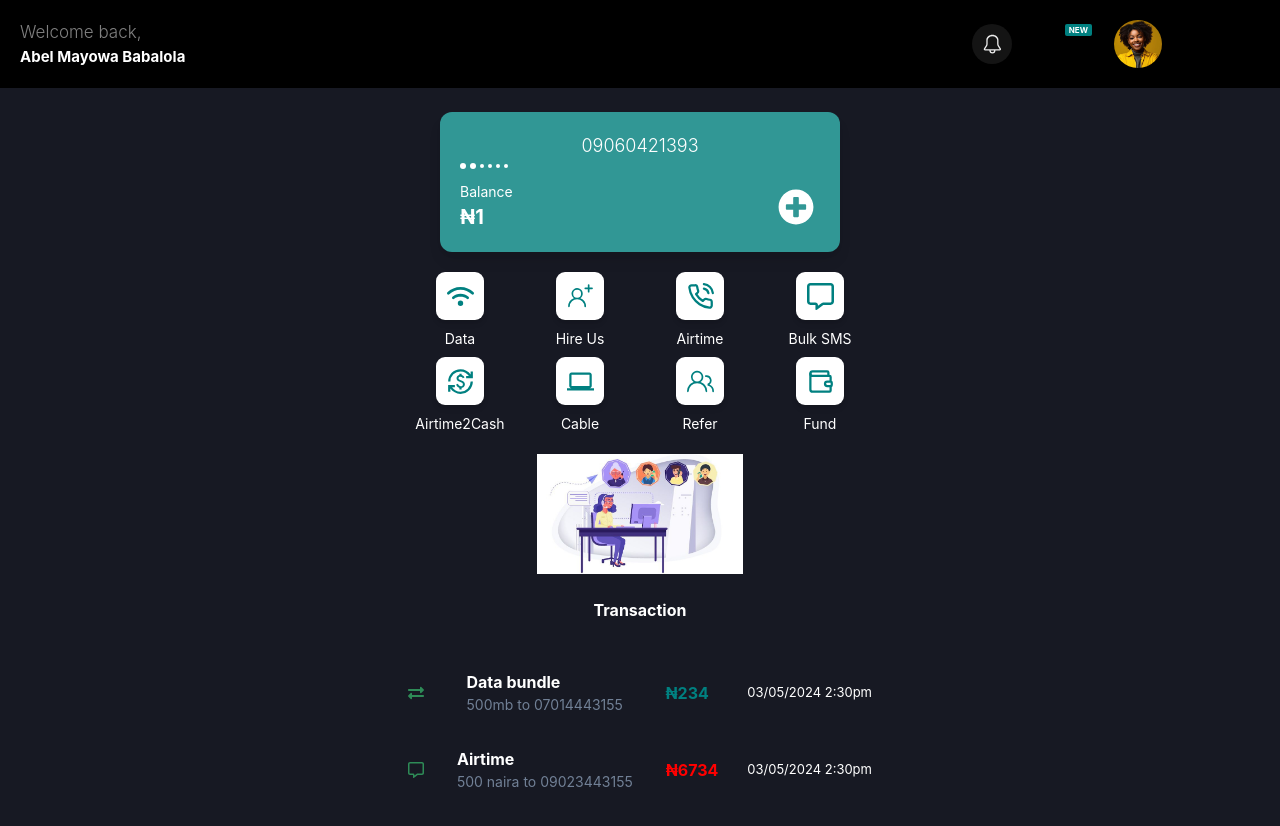
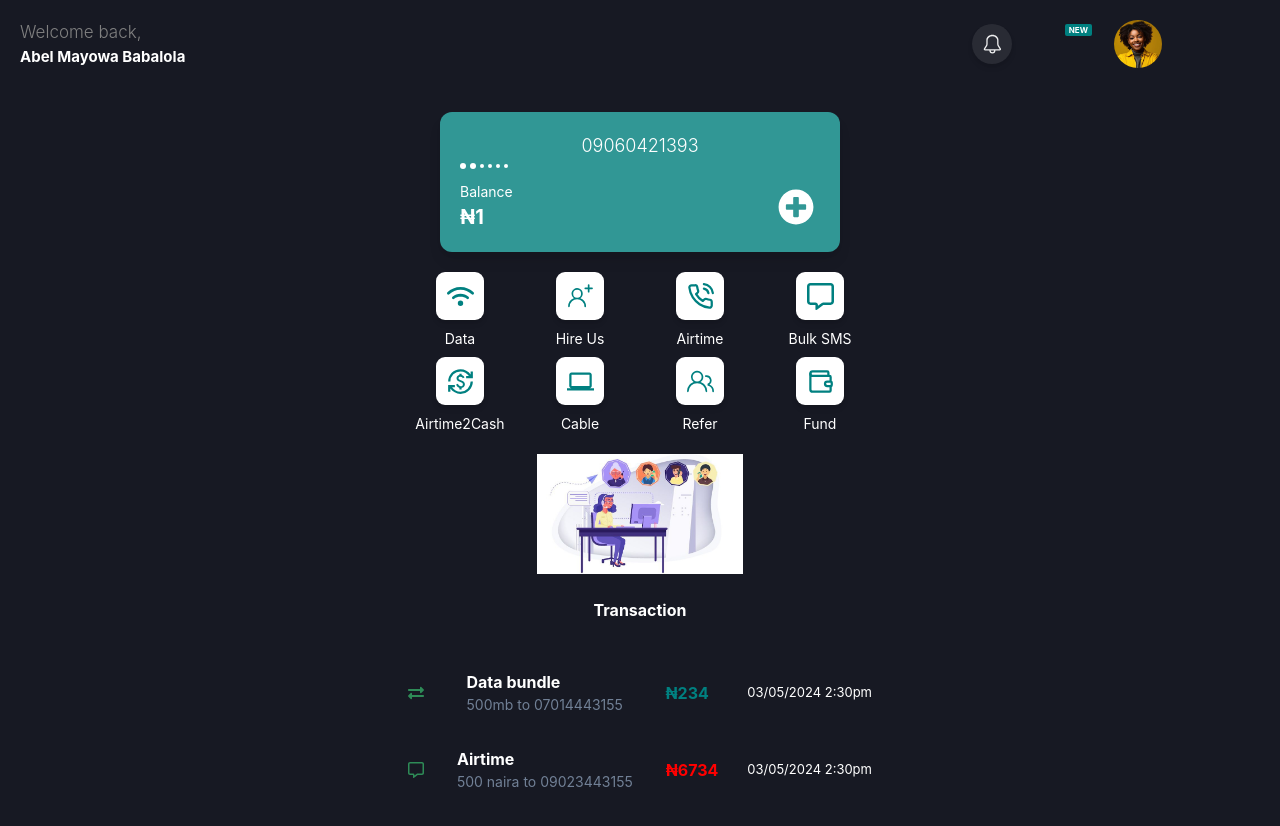
Before and after one commit to Mayor-Myles/Mylezic_Portal, a Next.js app: page /dashboard in a window 1280 px wide. Shown: the top 826 px of the page. Built offline with nearby package versions, Linux system fonts and the light colour scheme; no server answers.

Commit message:
Update topNavbar.js

```diff
--- a/components/topNavbar.js
+++ b/components/topNavbar.js
@@ -19,7 +19,7 @@ const { colorMode, toggleColorMode } = useColorMode();
       position="fixed"
       top="0"
       width="100%"
-      bg={colorMode === "light" ? "white" : "black"}
+      bg={colorMode === "light" ? "white" : "gray.900"}
       mb="1em"
       zIndex="999"
       p="2"
```
